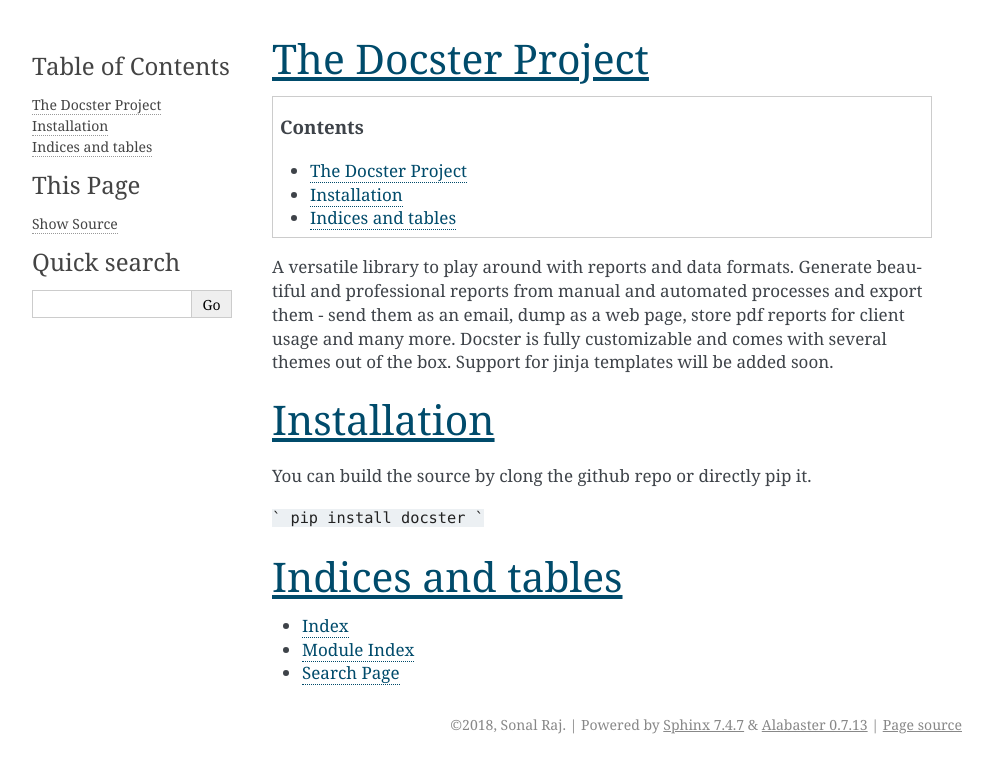
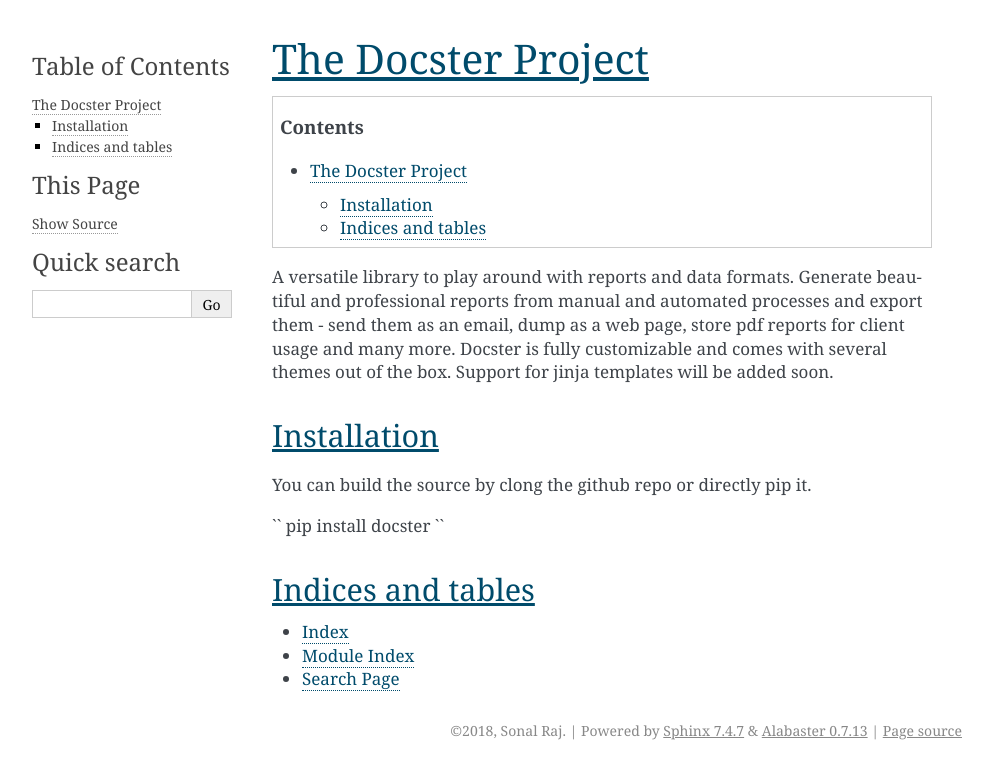
Before and after one commit to sonal-raj/PyExport, a Sphinx documentation site: the page built from docs/source/index.rst, in a window 1280 px wide. Shown: the top 779 px of the page, without its empty margins (148-1140 px from the left). Built offline with Sphinx 7.4.7, drawn with Linux system fonts in a browser that asks for light colours.

Commit message:
update documentation

````diff
--- a/docs/source/index.rst
+++ b/docs/source/index.rst
@@ -10,13 +10,13 @@
 A versatile library to play around with reports and data formats. Generate beautiful and professional reports from manual and automated processes and export them - send them as an email, dump as a web page, store pdf reports for client usage and many more. Docster is fully customizable and comes with several themes out of the box. Support for jinja templates will be added soon.
 
 Installation
-============
+------------
 You can build the source by clong the github repo or directly pip it.
 
-``` pip install docster ```
+`` pip install docster ``
 
 Indices and tables
-==================
+------------------
 
 * :ref:`genindex`
 * :ref:`modindex`
````
